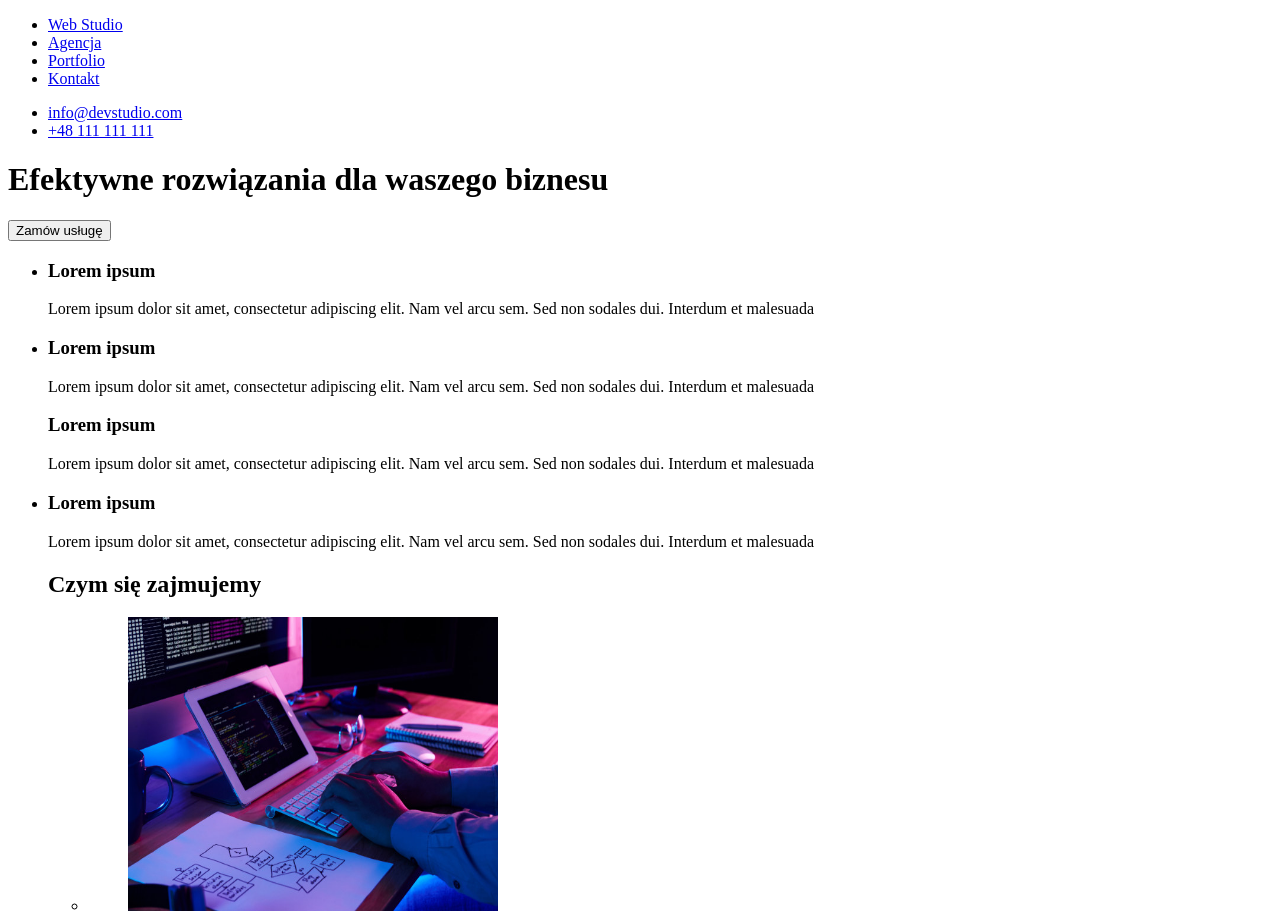
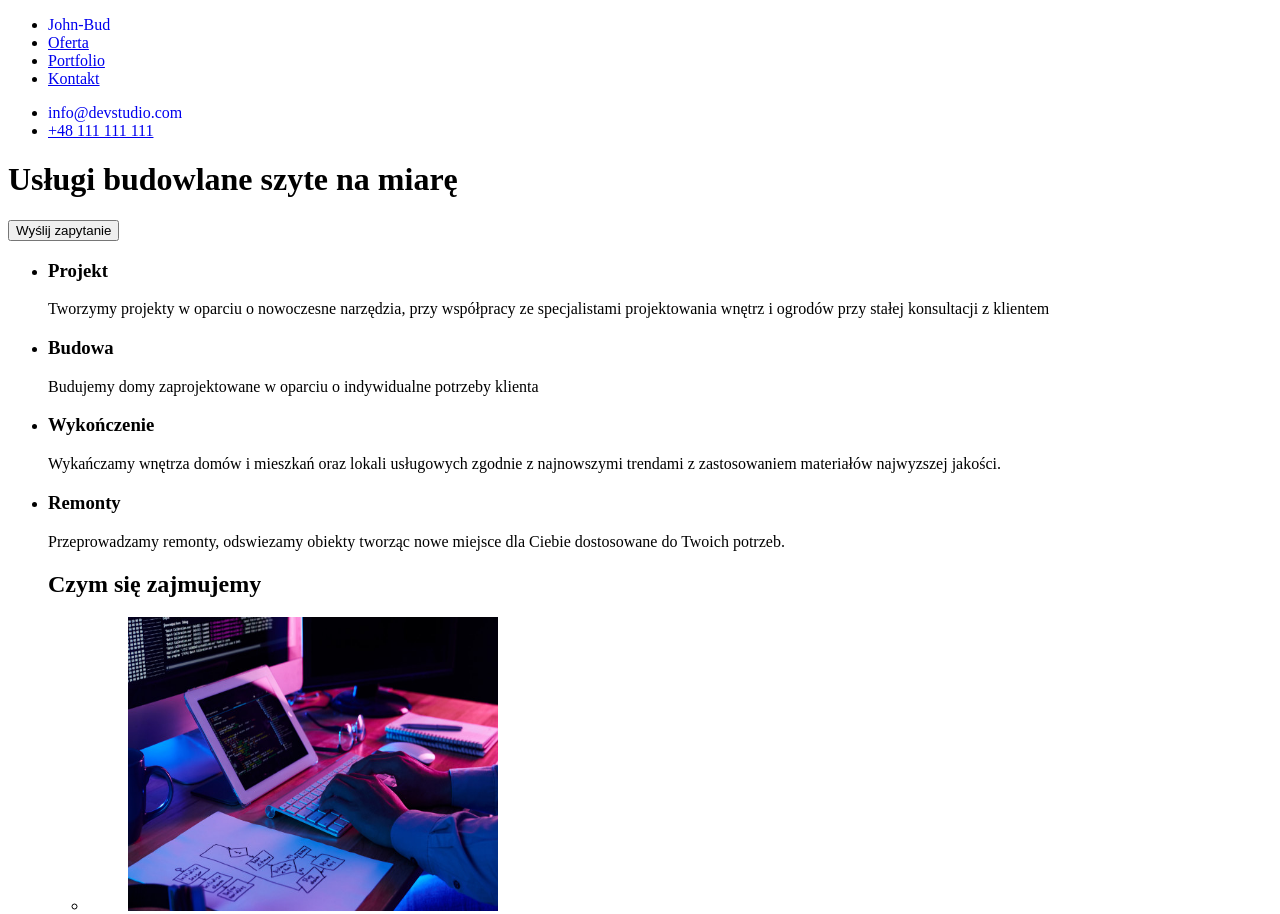
Before and after one commit to ewazablocka/goit-markup-hw-01, a plain HTML site: page index.html in a window 1280 px wide. Shown: the top 914 px of the page. Drawn offline with Linux system fonts and the light colour scheme.

Commit message:
changes in paragrapf names

```diff
--- a/index.html
+++ b/index.html
@@ -3,46 +3,63 @@
 <html lang="pl">
   <head>
     <meta charset="UTF-8" />
-    <title>praca domowa 1</title>
+    <title>John-Bud</title>
+    <link rel="stylesheet" href="./style.css" />
+
+
+    <style>
+      .none {
+        text-decoration: none;
+      }
+      .underline {
+        text-decoration: underline;
+      }
+      .line-through{
+        text-decoration: line-through;
+      }
+      .overline {
+        text-decoration: overline;
+      }
+    </style>
   </head>
 
   <body>
     <header>
     <nav>
       <ul>
-        <li><a href="index.html">Web Studio</a></li>
-        <li><a href="#">Agencja</a></li>
+        <li><a href="index.html" class="none">John-Bud</a></li>
+        <li><a href="#">Oferta</a></li>
         <li><a href="#">Portfolio</a></li>
         <li><a href="#">Kontakt</a></li>
       </ul>
     </nav>
     <div>
       <ul>
-        <li><a href="mailto:info@devstudio.com">info@devstudio.com</a></li>
+        <li><a href="mailto:info@devstudio.com" class="none">info@devstudio.com</a></li>
         <li><a href="tel:+48111111111">+48 111 111 111</a></li>
         </ul>
     </div>
     </header>
 
     <main>
-      <h1>Efektywne rozwiązania dla waszego biznesu</h1>
-      <button><type=button>Zamów usługę</button>
+      <h1>Usługi budowlane szyte na miarę</h1>
+      <button><type=button>Wyślij zapytanie</button>
       <ul>
         <li>
-          <h3>Lorem ipsum</h3>
-          <p>Lorem ipsum dolor sit amet, consectetur adipiscing elit. Nam vel arcu sem. Sed non sodales dui. Interdum et malesuada</p>
+          <h3>Projekt</h3>
+          <p>Tworzymy projekty w oparciu o nowoczesne narzędzia, przy współpracy ze specjalistami projektowania wnętrz i ogrodów przy stałej konsultacji z klientem</p>
         </li>
         <li>
-          <h3>Lorem ipsum</h3>
-          <p>Lorem ipsum dolor sit amet, consectetur adipiscing elit. Nam vel arcu sem. Sed non sodales dui. Interdum et malesuada</p>
+          <h3>Budowa</h3>
+          <p>Budujemy domy zaprojektowane w oparciu o indywidualne potrzeby klienta</p>
         </li>
-        <li?>
-          <h3>Lorem ipsum</h3>
-          <p>Lorem ipsum dolor sit amet, consectetur adipiscing elit. Nam vel arcu sem. Sed non sodales dui. Interdum et malesuada</p>
+        <li>
+          <h3>Wykończenie</h3>
+          <p>Wykańczamy wnętrza domów i mieszkań oraz lokali usługowych zgodnie z najnowszymi trendami z zastosowaniem materiałów najwyzszej jakości.</p>
       </li>
         <li>
-          <h3>Lorem ipsum</h3>
-          <p>Lorem ipsum dolor sit amet, consectetur adipiscing elit. Nam vel arcu sem. Sed non sodales dui. Interdum et malesuada</p>
+          <h3>Remonty</h3>
+          <p>Przeprowadzamy remonty, odswiezamy obiekty tworząc nowe miejsce dla Ciebie dostosowane do Twoich potrzeb.</p>
         </li>
 
 
```
Also changed, not shown: index.js (added), style.css (added), 1 other file.
